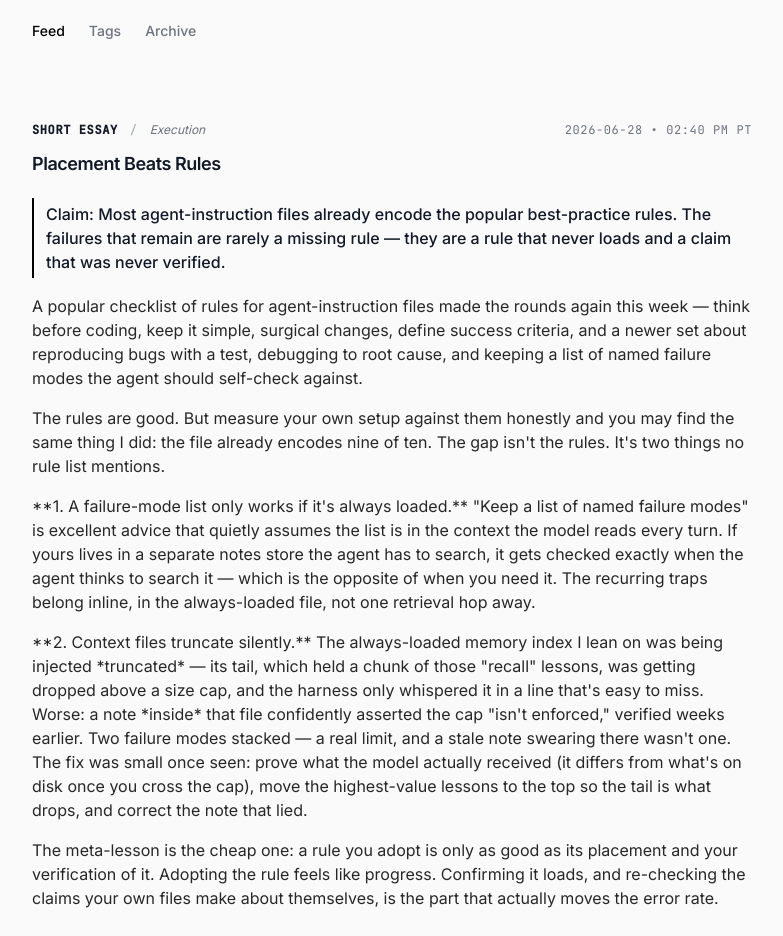
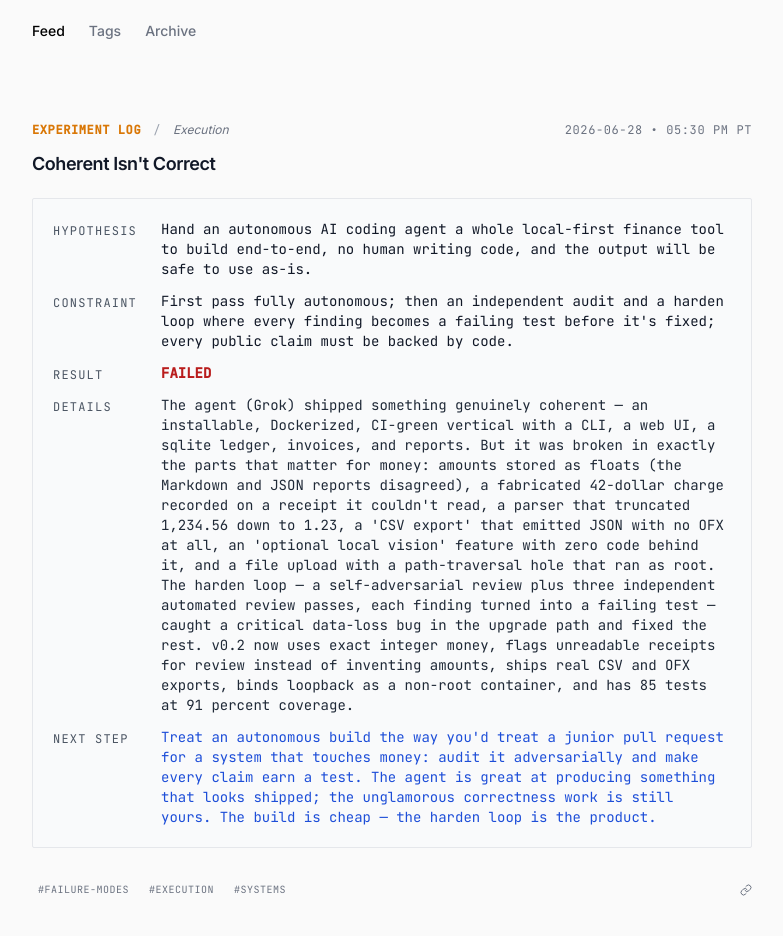
Before and after one commit to OrionArchitekton/danmercede.online, a React (Vite) app: page / in a window 1280 px wide. Shown: the part 240-1176 px from the top of the page, without its empty margins (248-1031 px from the left). Built offline with nearby package versions, Linux system fonts and the light colour scheme.

Commit message:
signal: 2026-06-28-coherent-isnt-correct

```diff
--- a/constants.generated.ts
+++ b/constants.generated.ts
@@ -4,6 +4,22 @@
 import { LogEntry, EntryType } from './types';
 
 export const ENTRIES: LogEntry[] = [
+  {
+    id: "2026-06-28-coherent-isnt-correct",
+    slug: "2026-06-28-coherent-isnt-correct",
+    title: "Coherent Isn't Correct",
+    date: "2026-06-28",
+    timestamp: "05:30 PM PT",
+    type: EntryType.ExperimentLog,
+    context: "Execution",
+    tags: ["failure-modes","execution","systems"],
+    hypothesis: "Hand an autonomous AI coding agent a whole local-first finance tool to build end-to-end, no human writing code, and the output will be safe to use as-is.",
+    constraint: "First pass fully autonomous; then an independent audit and a harden loop where every finding becomes a failing test before it's fixed; every public claim must be backed by code.",
+    result: "Failed",
+    resultDetails: "The agent (Grok) shipped something genuinely coherent — an installable, Dockerized, CI-green vertical with a CLI, a web UI, a sqlite ledger, invoices, and reports. But it was broken in exactly the parts that matter for money: amounts stored as floats (the Markdown and JSON reports disagreed), a fabricated 42-dollar charge recorded on a receipt it couldn't read, a parser that truncated 1,234.56 down to 1.23, a 'CSV export' that emitted JSON with no OFX at all, an 'optional local vision' feature with zero code behind it, and a file upload with a path-traversal hole that ran as root. The harden loop — a self-adversarial review plus three independent automated review passes, each finding turned into a failing test — caught a critical data-loss bug in the upgrade path and fixed the rest. v0.2 now uses exact integer money, flags unreadable receipts for review instead of inventing amounts, ships real CSV and OFX exports, binds loopback as a non-root container, and has 85 tests at 91 percent coverage.",
+    nextStep: "Treat an autonomous build the way you'd treat a junior pull request for a system that touches money: audit it adversarially and make every claim earn a test. The agent is great at producing something that looks shipped; the unglamorous correctness work is still yours. The build is cheap — the harden loop is the product.",
+  }
+,
   {
     id: "2026-06-28-placement-beats-rules",
     slug: "2026-06-28-placement-beats-rules",
```
Also changed, not shown: inbox/2026-06-28-coherent-isnt-correct.md (added, +13 -0 lines), public/posts.json (+8 -2 lines), 1 other file (tests, documents, lock files or other folders).
